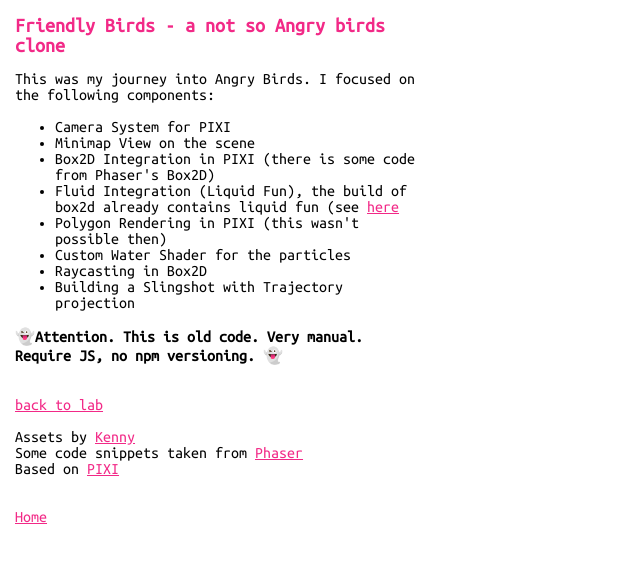
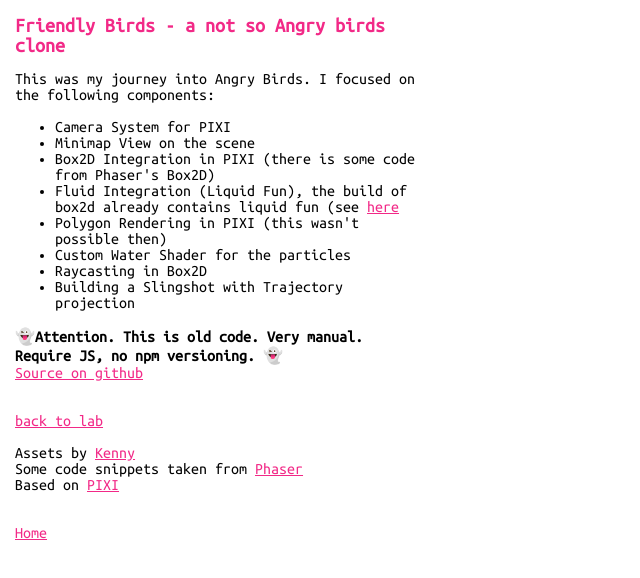
Before and after one commit to georgiee/lab-friendly-birds, a plain HTML site: page index.html in a window 1280 px wide. Shown: the whole page, without its empty margins (0-640 px from the left). Drawn offline with Linux system fonts and the light colour scheme.

Commit message:
index updated

```diff
--- a/index.html
+++ b/index.html
@@ -103,6 +103,8 @@
       </ul>
 
       <strong>👻Attention. This is old code. Very manual. Require JS, no npm versioning. 👻</strong>
+      <br>
+      <a href='https://github.com/georgiee/lab-friendly-birds' target='_blank'>Source on github</a>
     </p>
 
     <br>
```
Also changed, not shown: 1 other file.
